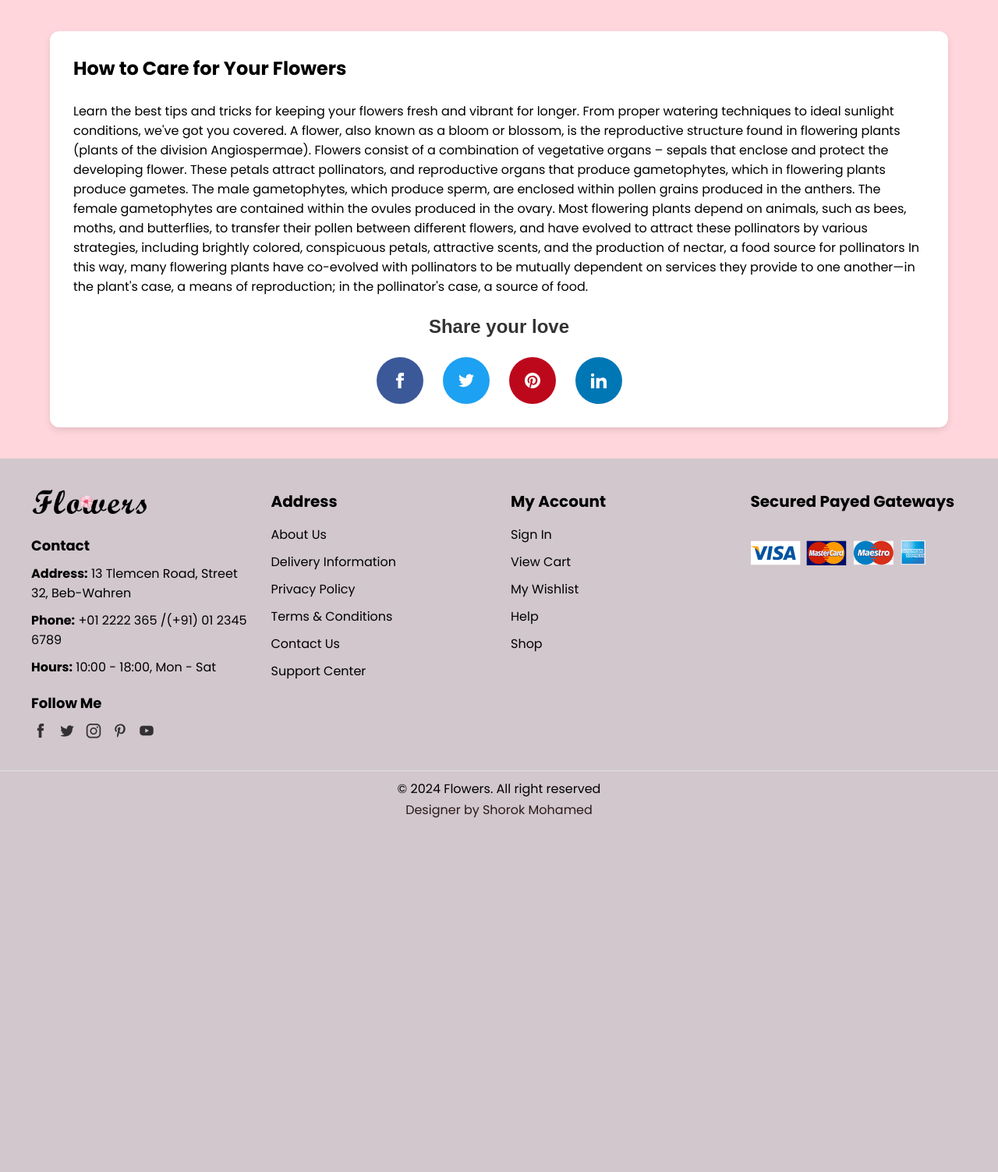
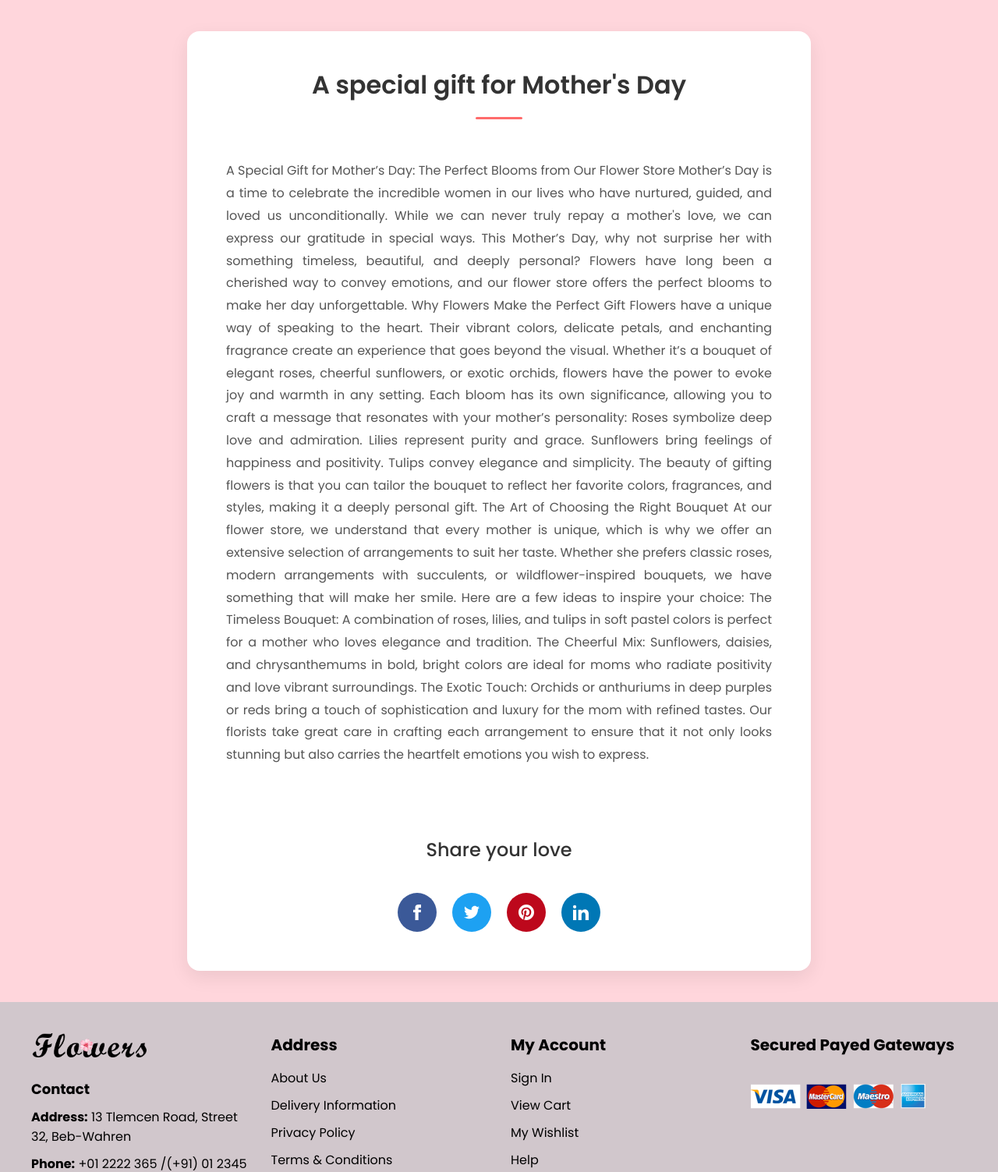
Before and after one commit to shorokatwa14/EPFL-Final-project, a Flask app: page /blog in a window 1280 px wide. Shown: the part 70-1573 px from the top of the page at 78% size. Before the commit the page ends 1119 px from the top, so only its background shows below. Run offline with Flask 3, Linux system fonts and the light colour scheme.

Commit message:
Refactor blog.html: Update styles and content for Mother's Day gift guide

```diff
--- a/templates/blog.html
+++ b/templates/blog.html
@@ -6,60 +6,14 @@
   <meta name="viewport" content="width=device-width, initial-scale=1.0">
   <title>Flowers store</title>
   <link rel="stylesheet" href="../static/css/styles.css" />
-  <link rel="stylesheet" href="../static/css/auth.css" />
   <link rel="stylesheet" href="../static/css/nav.css" />
+  <link rel="stylesheet" href="../static/css/blog.css" />
 
   <link rel="shortcut icon" href="../static/images/fav-icon.png" />
   <link rel="preconnect" href="https://fonts.googleapis.com">
   <link rel="preconnect" href="https://fonts.gstatic.com" crossorigin>
   <link href="https://fonts.googleapis.com/css2?family=Poppins:wght@100;200;300;400;500;600;700;800;900&display=swap" rel="stylesheet">
 </head>
-<style>
-    .share-love-container {
-        background-color: white;
-        border-radius: 12px;
-        box-shadow: 0 4px 8px rgba(0, 0, 0, 0.1);
-        padding: 30px;
-        max-width: 90%;
-        margin: 40px auto;
-    }
-
-    .share-love-title {
-        font-family: Arial, sans-serif;
-        font-size: 24px;
-        color: #333;
-        margin-bottom: 25px;
-        text-align: center;
-    }
-
-    .share-love-icons {
-        display: flex;
-        justify-content: center;
-        gap: 25px;
-    }
-
-    .share-icon {
-        display: inline-flex;
-        align-items: center;
-        justify-content: center;
-        width: 60px;
-        height: 60px;
-        border-radius: 50%;
-        transition: transform 0.3s ease, box-shadow 0.3s ease;
-    }
-
-    .share-icon:hover {
-        transform: scale(1.1);
-        box-shadow: 0 4px 12px rgba(0, 0, 0, 0.2);
-    }
-
-    .facebook { background-color: #3b5998; }
-    .twitter { background-color: #1da1f2; }
-    .pinterest { background-color: #bd081c; }
-    .linkedin { background-color: #0077b5; }
-    </style>
-
-
 <body>
   <section id="main">
     <header class="header">
@@ -106,16 +60,32 @@
       </nav>
     </header>
     <div class="share-love-container">
-      <h1 style="justify-content: center;"> How to Care for Your Flowers</h1><br>
-      <p>Learn the best tips and tricks for keeping your flowers fresh and vibrant for longer.
-        From proper watering techniques to ideal sunlight conditions, we've got you covered.
-        A flower, also known as a bloom or blossom, is the reproductive structure found in flowering plants (plants of the division Angiospermae). Flowers consist of a combination of vegetative organs – sepals that enclose and protect the developing flower. These petals attract pollinators,
-        and reproductive organs that produce gametophytes, which in flowering plants produce gametes. The male gametophytes, which produce sperm, are enclosed within
-        pollen grains produced in the anthers. The female gametophytes are contained within the ovules produced in the ovary.
+      <h1 style="justify-content: center;"> A special gift for Mother's Day</h1><br>
+      <p>
+        A Special Gift for Mother’s Day: The Perfect Blooms from Our Flower Store
 
-       Most flowering plants depend on animals, such as bees, moths, and butterflies, to transfer their
-       pollen between different flowers, and have evolved to attract these pollinators by various strategies, including brightly colored, conspicuous petals, attractive scents, and the production of nectar, a food source for pollinators In this way, many flowering plants have co-evolved with pollinators to be mutually dependent on services they provide
-       to one another—in the plant's case, a means of reproduction; in the pollinator's case, a source of food.
+        Mother’s Day is a time to celebrate the incredible women in our lives who have nurtured, guided, and loved us unconditionally. While we can never truly repay a mother's love, we can express our gratitude in special ways. This Mother’s Day, why not surprise her with something timeless, beautiful, and deeply personal? Flowers have long been a cherished way to convey emotions, and our flower store offers the perfect blooms to make her day unforgettable.
+
+        Why Flowers Make the Perfect Gift
+        Flowers have a unique way of speaking to the heart. Their vibrant colors, delicate petals, and enchanting fragrance create an experience that goes beyond the visual. Whether it’s a bouquet of elegant roses, cheerful sunflowers, or exotic orchids, flowers have the power to evoke joy and warmth in any setting.
+
+        Each bloom has its own significance, allowing you to craft a message that resonates with your mother’s personality:
+
+        Roses symbolize deep love and admiration.
+        Lilies represent purity and grace.
+        Sunflowers bring feelings of happiness and positivity.
+        Tulips convey elegance and simplicity.
+        The beauty of gifting flowers is that you can tailor the bouquet to reflect her favorite colors, fragrances, and styles, making it a deeply personal gift.
+
+        The Art of Choosing the Right Bouquet
+        At our flower store, we understand that every mother is unique, which is why we offer an extensive selection of arrangements to suit her taste. Whether she prefers classic roses, modern arrangements with succulents, or wildflower-inspired bouquets, we have something that will make her smile.
+
+        Here are a few ideas to inspire your choice:
+
+        The Timeless Bouquet: A combination of roses, lilies, and tulips in soft pastel colors is perfect for a mother who loves elegance and tradition.
+        The Cheerful Mix: Sunflowers, daisies, and chrysanthemums in bold, bright colors are ideal for moms who radiate positivity and love vibrant surroundings.
+        The Exotic Touch: Orchids or anthuriums in deep purples or reds bring a touch of sophistication and luxury for the mom with refined tastes.
+        Our florists take great care in crafting each arrangement to ensure that it not only looks stunning but also carries the heartfelt emotions you wish to express.
       </p>
       <br>
         <h2 class="share-love-title">Share your love</h2>
@@ -142,6 +112,7 @@
             </a>
         </div>
     </div>
+  </section>
   <footer class="footer container">
     <div class="footer__container grid">
       <div class="footer__content footer__contact">
```
